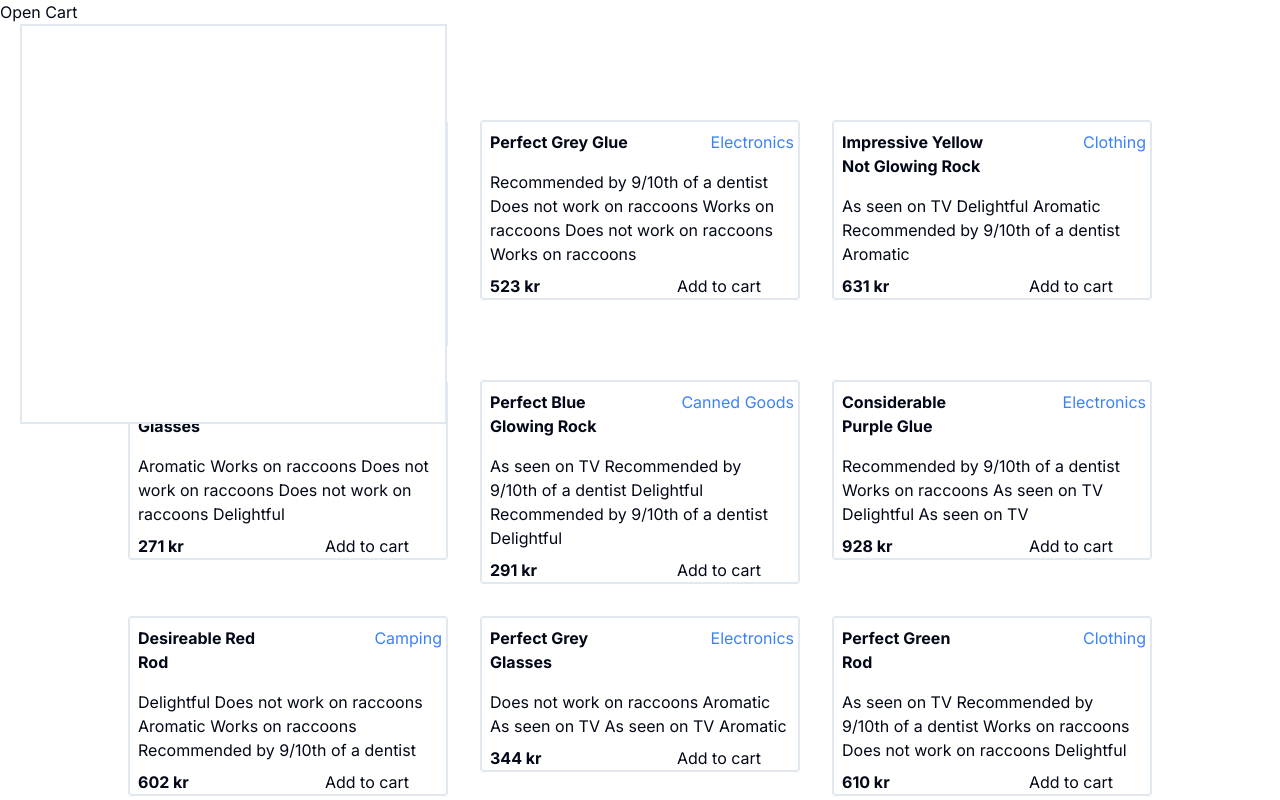
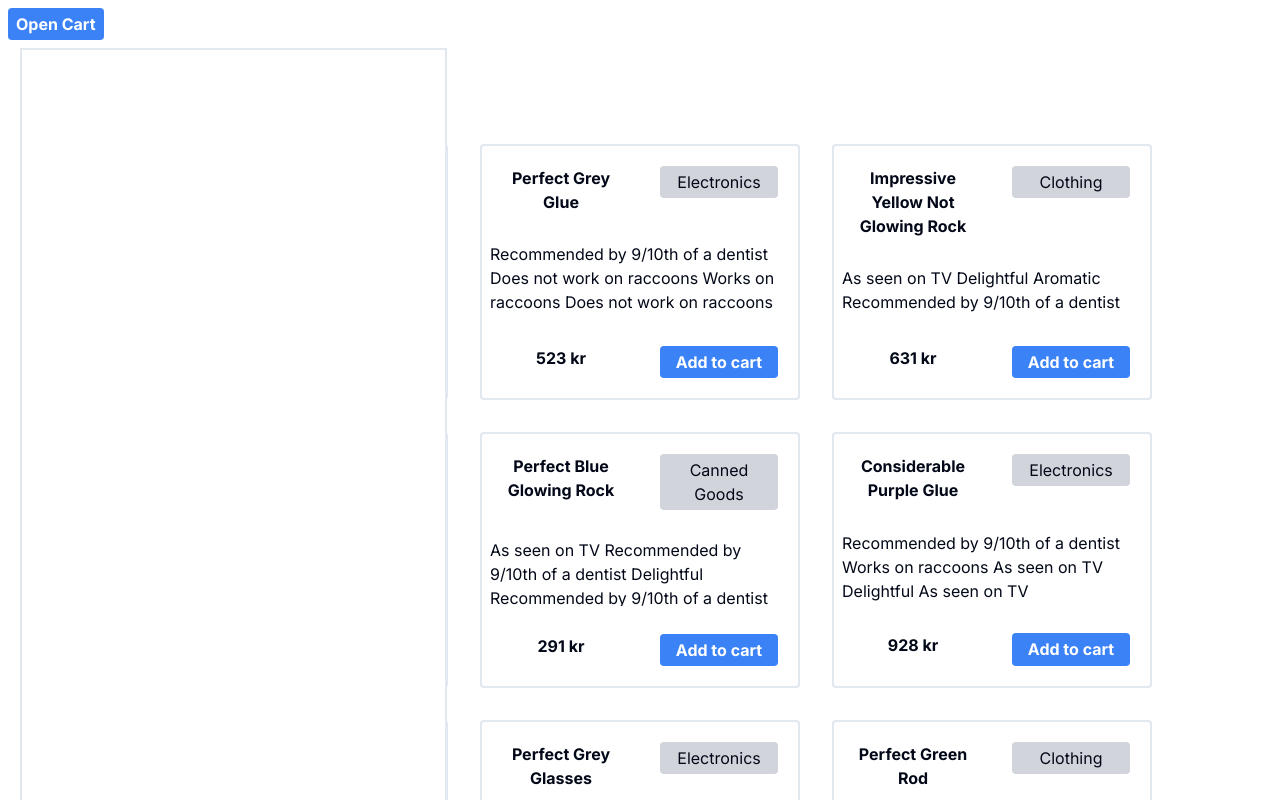
Before and after one commit to JarleSyvertsen/webappsJarle, a Next.js app in the folder uke40/next-starter-2023-main/: page /products in a window 1280 px wide. Both pictures are taken after a click on the button "Open Cart". Shown: the top 800 px of the page. Built offline with nearby package versions, Linux system fonts and the light colour scheme.

Commit message:
CSS changes.

```diff
--- a/uke40/next-starter-2023-main/src/components/Cart.tsx
+++ b/uke40/next-starter-2023-main/src/components/Cart.tsx
@@ -14,8 +14,8 @@ export default function Cart(props: productMap & cartMap & cartButtons) {
 
     return (
         <>
-        <button onClick={() => setToggled((prev) => !prev)}>Open Cart</button>
-            <section id="cart" className={`${toggled ? "opacity-100" : "opacity-0 invisible"} cart absolute mx-5 z-10 h-1/2 w-1/3 border-2 bg-white transition-opacity ease-in-out duration-700`}>
+        <button className="bg-blue-500 hover:bg-blue-700 text-white font-bold py-1 px-2 m-2 rounded" onClick={() => setToggled((prev) => !prev)}>Open Cart</button>
+            <section id="cart" className={`${toggled ? "opacity-100" : "opacity-0 invisible"} cart absolute mx-5 z-10 min-h-full w-1/3 border-2 bg-white transition-opacity ease-in-out duration-700`}>
             {cartList.map((cartItem) =>
                 <CartRow deleteButton={deleteButton} increaseButton={increaseButton} decreaseButton={decreaseButton} key={cartItem.itemId} itemId={cartItem.itemId} itemName={productNameFromId(cartItem.itemId)} count={cartItem.count}></CartRow>
             )}
--- a/uke40/next-starter-2023-main/src/components/CartRow.tsx
+++ b/uke40/next-starter-2023-main/src/components/CartRow.tsx
@@ -2,12 +2,12 @@ import {cartButtons, cartProp} from "@/types/types";
 
 export default function CartRow(cartItem: cartProp & cartButtons) {
     return (
-        <article className="cartElement flex justify-between gap-10">
-        <p className="itemCount">{cartItem.count.toString()}x</p>
-        <p className="itemName">{cartItem.itemName}</p>
-        <button className="btnIncrement" id={cartItem.itemId} onClick={cartItem.increaseButton}>+</button>
-        <button className="btnDecrease" id={cartItem.itemId} onClick={cartItem.decreaseButton}>-</button>
-        <button className="btnDelete" id={cartItem.itemId} onClick={cartItem.deleteButton}>x</button>
+        <article className="cartElement flex justify-between gap-2">
+        <p className="itemCount w-1/6 rounded border-2 text-center py-2 px-4">{cartItem.count.toString()}x</p>
+        <p className="itemName w-1/3">{cartItem.itemName}</p>
+        <button className="btnIncrement bg-green-300 hover:bg-blue-700 text-white font-bold py-2 px-4 rounded" id={cartItem.itemId} onClick={cartItem.increaseButton}>+</button>
+        <button className="btnDecrease bg-yellow-400 hover:bg-blue-700 text-white font-bold py-2 px-4 rounded" id={cartItem.itemId} onClick={cartItem.decreaseButton}>-</button>
+        <button className="btnDelete bg-red-600 hover:bg-blue-700 text-white font-bold py-2 px-4 rounded" id={cartItem.itemId} onClick={cartItem.deleteButton}>x</button>
         </article>
     )
 }
--- a/uke40/next-starter-2023-main/src/components/ProductCard.tsx
+++ b/uke40/next-starter-2023-main/src/components/ProductCard.tsx
@@ -5,12 +5,12 @@ export default function ProductCard(product: productInfo & addItemButton) {
  const priceString = price.toString();
 
  return (
-     <article className="grid grid-cols-2 productCard flex-initial border-2 rounded max-w-xs space-y-2">
-         <h2 className="price font-bold m-2">{name}</h2>
-         <p className="category text-end m-1 text-blue-500">{category}</p>
-         <p className="description grid col-span-2 m-2">{description}</p>
-         <p className="price font-bold m-2">{priceString} kr</p>
-         <button className="accent-blue-500" id={itemId} onClick={addItem}>Add to cart</button>
+     <article className="grid grid-cols-2 productCard h-64 flex-initial border-2 rounded max-w-xs justify-center">
+         <h2 className="name text-center m-5 font-bold">{name}</h2>
+         <div><p className="category bg-gray-300 m-5 py-1 px-2 rounded text-center">{category}</p></div>
+         <p className="description grid overflow-hidden col-span-2 m-2">{description}</p>
+         <p className="price text-center mt-5 font-bold">{priceString} kr</p>
+         <button className="bg-blue-500 hover:bg-blue-700 text-white font-bold py-1 px-2 m-5 rounded" id={itemId} onClick={addItem}>Add to cart</button>
      </article>
  )
 }
```
